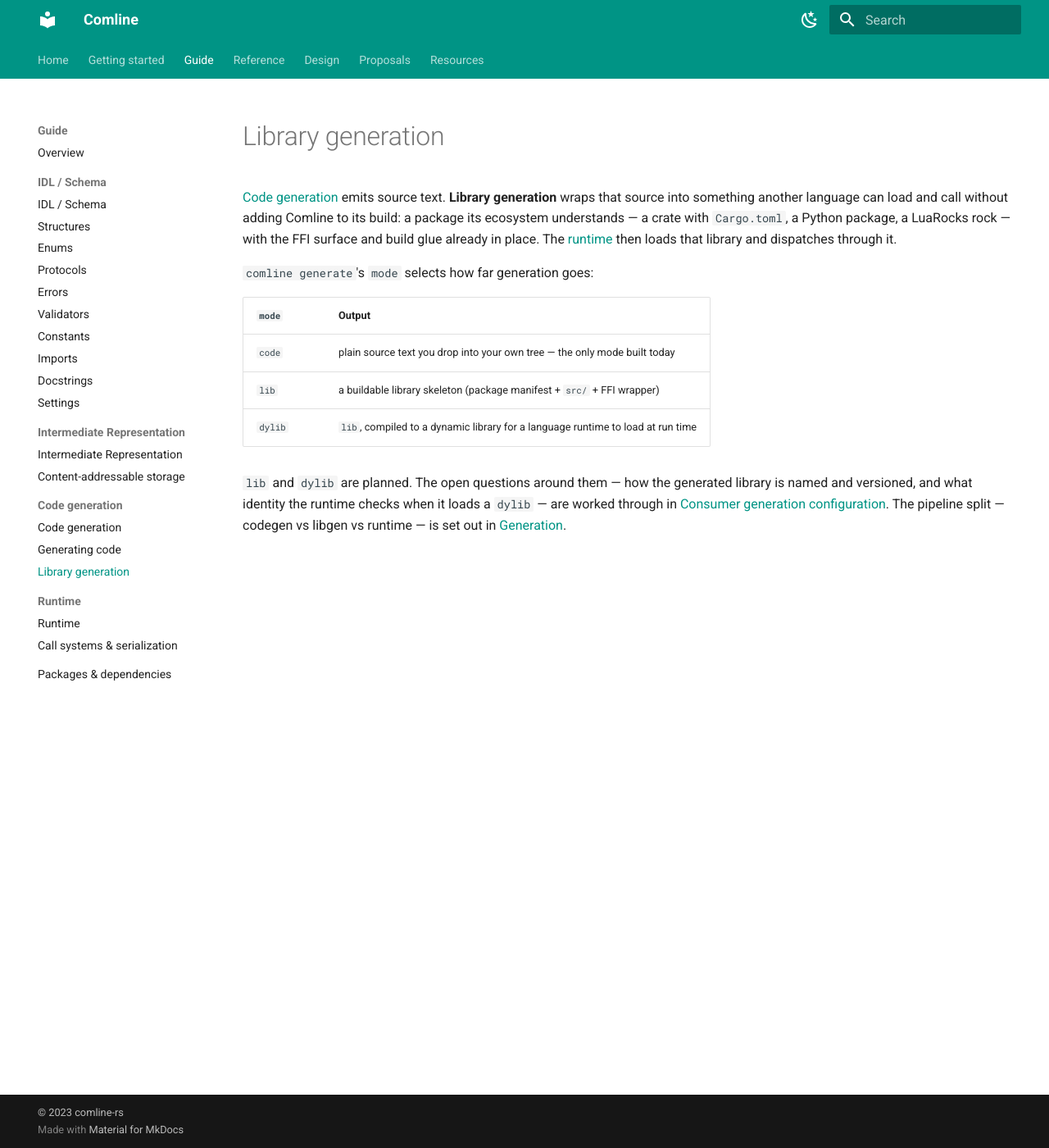
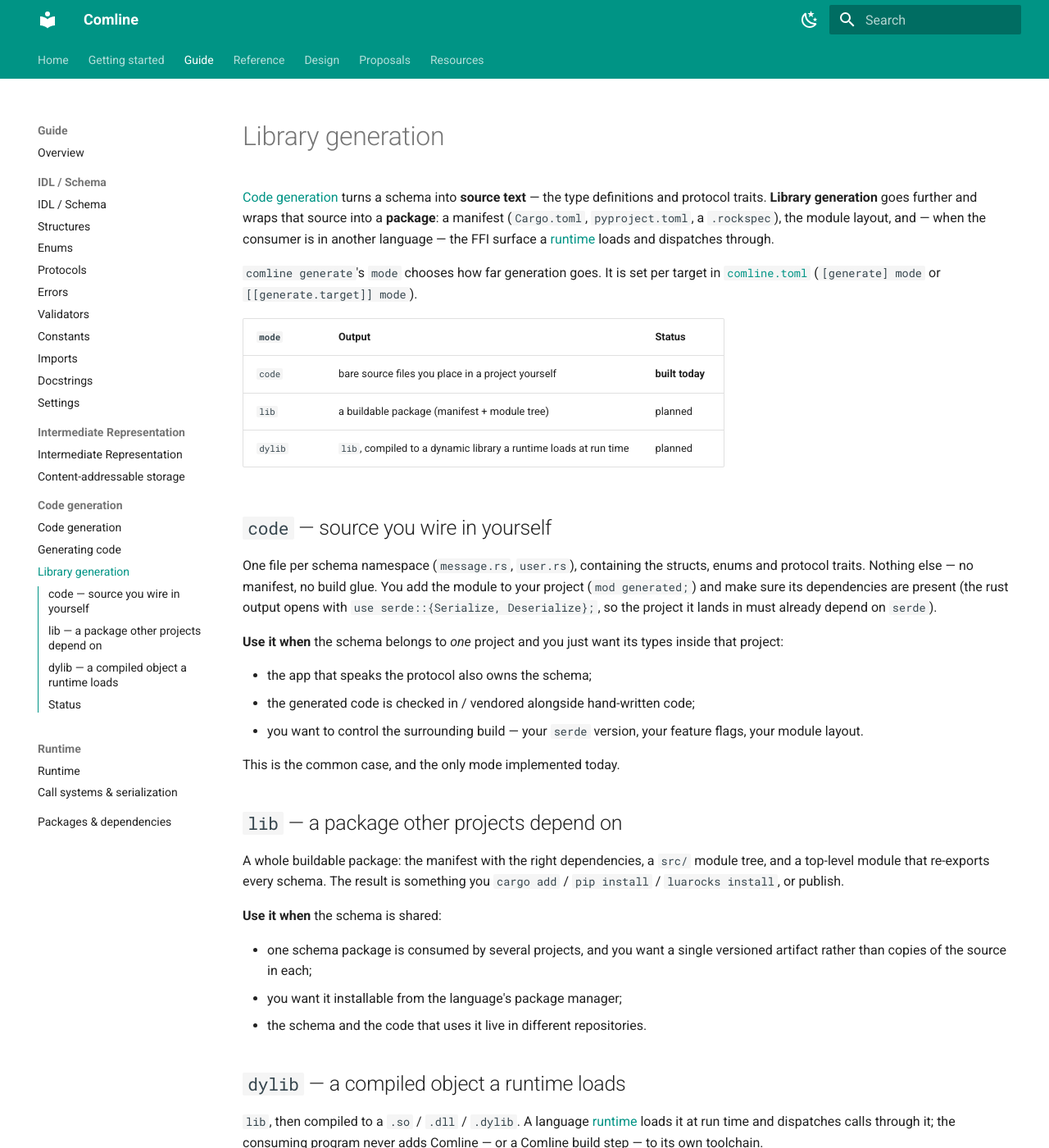
Before and after one commit to ComlineProject/docs, an MkDocs documentation site: the page built from docs/docs/guide/codegen/library-generation.md, in a window 1280 px wide and 1400 px high. Shown: the whole window at 82% size. Built offline with MkDocs 1.6.1 and Material for MkDocs 9.7.7, drawn with Linux system fonts in a browser that asks for light colours; the version menu is left out; some of the changed text lies outside the part shown.

Commit message:
docs: explain the generate modes and when to use each
The Library generation page listed code/lib/dylib without saying why
you'd pick one. Now a section per mode: what it emits, a 'use it when'
list of situations, and the trade-off. code = schema belongs to one
project, want the types in it (+ the serde-dep caveat); lib = shared
schema, want one versioned dependency; dylib = loaded dynamically at run
time, consumer never builds Comline. Pointer added from generating-code.

```diff
--- a/docs/docs/guide/codegen/library-generation.md
+++ b/docs/docs/guide/codegen/library-generation.md
@@ -1,23 +1,71 @@
 # Library generation
 
-[Code generation](index.md) emits source text. **Library generation** wraps that
-source into something another language can load and call without adding Comline
-to its build: a package its ecosystem understands — a crate with `Cargo.toml`, a
-Python package, a LuaRocks rock — with the FFI surface and build glue already in
-place. The [runtime](../runtime/index.md) then loads that library and dispatches
-through it.
+[Code generation](index.md) turns a schema into **source text** — the type
+definitions and protocol traits. **Library generation** goes further and wraps
+that source into a **package**: a manifest (`Cargo.toml`, `pyproject.toml`, a
+`.rockspec`), the module layout, and — when the consumer is in another language
+— the FFI surface a [runtime](../runtime/index.md) loads and dispatches through.
 
-`comline generate`'s `mode` selects how far generation goes:
+`comline generate`'s `mode` chooses how far generation goes. It is set per target
+in [`comline.toml`](../../reference/comline-toml.md) (`[generate] mode` or
+`[[generate.target]] mode`).
 
-| `mode` | Output |
-|---|---|
-| `code` | plain source text you drop into your own tree — the only mode built today |
-| `lib` | a buildable library skeleton (package manifest + `src/` + FFI wrapper) |
-| `dylib` | `lib`, compiled to a dynamic library for a language runtime to load at run time |
+| `mode` | Output | Status |
+|---|---|---|
+| `code` | bare source files you place in a project yourself | **built today** |
+| `lib` | a buildable package (manifest + module tree) | planned |
+| `dylib` | `lib`, compiled to a dynamic library a runtime loads at run time | planned |
 
-`lib` and `dylib` are planned. The open questions around them — how the generated
-library is named and versioned, and what identity the runtime checks when it
-loads a `dylib` — are worked through in
+## `code` — source you wire in yourself
+
+One file per schema namespace (`message.rs`, `user.rs`), containing the structs,
+enums and protocol traits. Nothing else — no manifest, no build glue. You add
+the module to your project (`mod generated;`) and make sure its dependencies are
+present (the rust output opens with `use serde::{Serialize, Deserialize};`, so
+the project it lands in must already depend on `serde`).
+
+**Use it when** the schema belongs to *one* project and you just want its types
+inside that project:
+
+- the app that speaks the protocol also owns the schema;
+- the generated code is checked in / vendored alongside hand-written code;
+- you want to control the surrounding build — your `serde` version, your feature
+  flags, your module layout.
+
+This is the common case, and the only mode implemented today.
+
+## `lib` — a package other projects depend on
+
+A whole buildable package: the manifest with the right dependencies, a `src/`
+module tree, and a top-level module that re-exports every schema. The result is
+something you `cargo add` / `pip install` / `luarocks install`, or publish.
+
+**Use it when** the schema is shared:
+
+- one schema package is consumed by several projects, and you want a single
+  versioned artifact rather than copies of the source in each;
+- you want it installable from the language's package manager;
+- the schema and the code that uses it live in different repositories.
+
+## `dylib` — a compiled object a runtime loads
+
+`lib`, then compiled to a `.so` / `.dll` / `.dylib`. A language
+[runtime](../runtime/index.md) loads it at run time and dispatches calls through
+it; the consuming program never adds Comline — or a Comline build step — to its
+own toolchain.
+
+**Use it when** the schema is loaded dynamically:
+
+- a running service picks up schema types without being rebuilt;
+- the consumer is in a language with no native Comline generator, but there is a
+  runtime for it;
+- you want to swap schema versions without recompiling the host.
+
+## Status
+
+`lib` and `dylib` are planned. The open questions — how the generated library is
+named and versioned, and what identity the runtime checks when it loads a
+`dylib` — are worked through in
 [Consumer generation configuration](../../design/consumer-generation-config.md).
-The pipeline split — codegen vs libgen vs runtime — is set out in
-[Generation](../../design/generation.md).
+The pipeline split (codegen vs libgen vs runtime) and the plan to build these is
+in [Generation](../../design/generation.md).
```
Also changed, not shown: docs/docs/guide/codegen/generating-code.md (+2 -0 lines).
